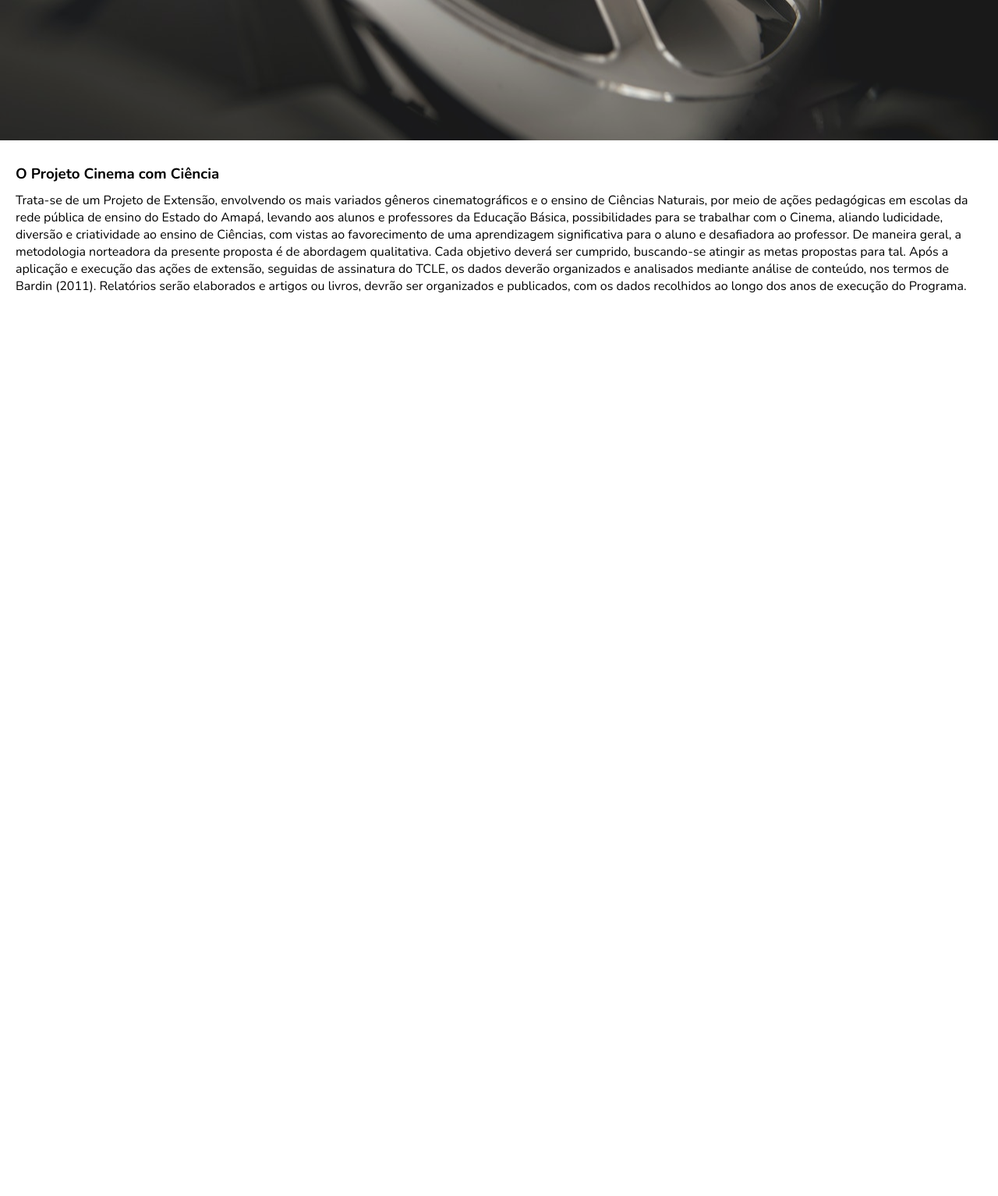
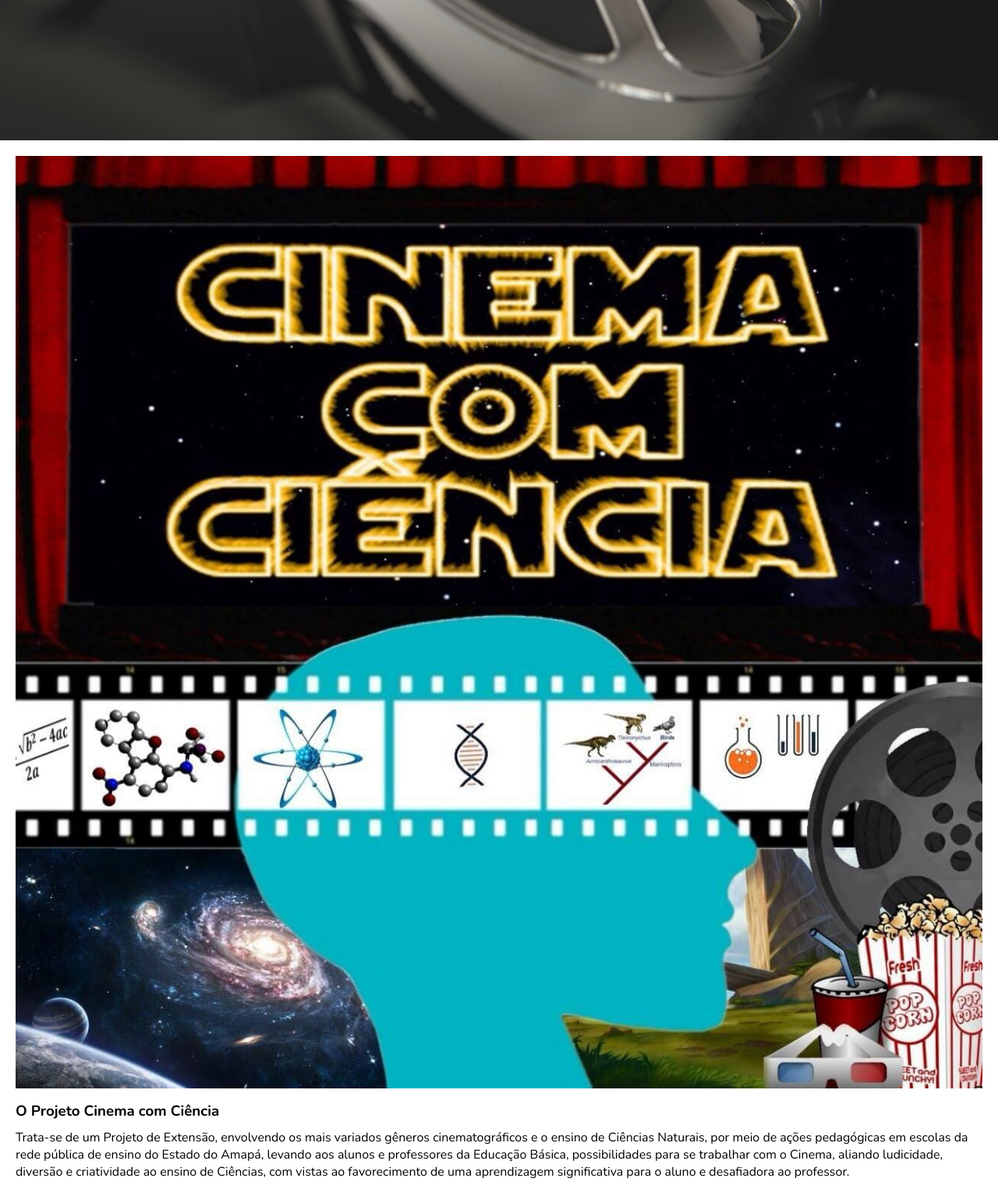
Before and after one commit to antoniomarcosap/Projeto-Cinema-com-Ciencia, a Django app: template home/templates/home/home.html in a window 1280 px wide. Shown: the part 620-2154 px from the top of the page at 78% size. Before the commit the page ends 995 px from the top, so only its background shows below. Run offline with Django 4.2, Linux system fonts and the light colour scheme; the template is opened without the code that fills it, so the values that code supplies are empty; parts of the project's set-up code (start-up, migrations or seed data) failed here and were passed over.

Commit message:
Update home template

```diff
--- a/home/templates/home/home.html
+++ b/home/templates/home/home.html
@@ -19,14 +19,15 @@
 <section>
     <div class="box-content">
         <div id="intro-home">
+            <img src="{% static '/img/ccc-sobre.jpg' %}" alt="" id="img-sobre">
             <h3>O Projeto Cinema com Ciência</h3>
-            Trata-se de um Projeto de Extensão, envolvendo os mais variados gêneros cinematográficos e o ensino de Ciências Naturais, por meio de ações pedagógicas em escolas da rede pública de ensino do Estado do Amapá, levando aos alunos e professores da Educação
-Básica, possibilidades para se trabalhar com o Cinema, aliando ludicidade, diversão e criatividade ao ensino de Ciências, com vistas ao favorecimento de uma aprendizagem significativa para o aluno e desafiadora ao professor. De maneira geral, a metodologia norteadora da presente
-proposta é de abordagem qualitativa. Cada objetivo deverá ser cumprido, buscando-se atingir as
-metas propostas para tal. Após a aplicação e execução das ações de extensão, seguidas de
-assinatura do TCLE, os dados deverão organizados e analisados mediante análise de conteúdo,
-nos termos de Bardin (2011). Relatórios serão elaborados e artigos ou livros, devrão ser
-organizados e publicados, com os dados recolhidos ao longo dos anos de execução do Programa.
+            Trata-se de um Projeto de Extensão, envolvendo os mais variados gêneros
+            cinematográficos e o ensino de Ciências Naturais, por meio de ações
+            pedagógicas em escolas da rede pública de ensino do Estado do Amapá,
+            levando aos alunos e professores da Educação Básica,
+            possibilidades para se trabalhar com o Cinema, aliando ludicidade,
+            diversão e criatividade ao ensino de Ciências, com vistas ao favorecimento
+            de uma aprendizagem significativa para o aluno e desafiadora ao professor.
         </div>
     </div>
 </section>
--- a/templates/index.html
+++ b/templates/index.html
@@ -13,7 +13,7 @@
     <header>
         <div id="main-menu">
             <div id="logo">
-                <img src="{% static '/img/logo.png' %}" id="img-logo" alt="logo">
+                <img src="{% static '/img/logo-min.png' %}" id="img-logo" alt="logo">
             </div>
             <div id="btn-mobile-menu">
                 MENU
--- a/templates/static/css/style.css
+++ b/templates/static/css/style.css
@@ -58,6 +58,11 @@ section {
 
 #intro-home {
     padding: 20px;
+    box-sizing: border-box;
+}
+
+#img-sobre {
+    width: 100%;
 }
 
 #intro-home h3{
```
Also changed, not shown: templates/static/img/ccc-sobre.jpg (added), templates/static/img/logo-min.png (added), templates/static/img/logo.png (deleted).
